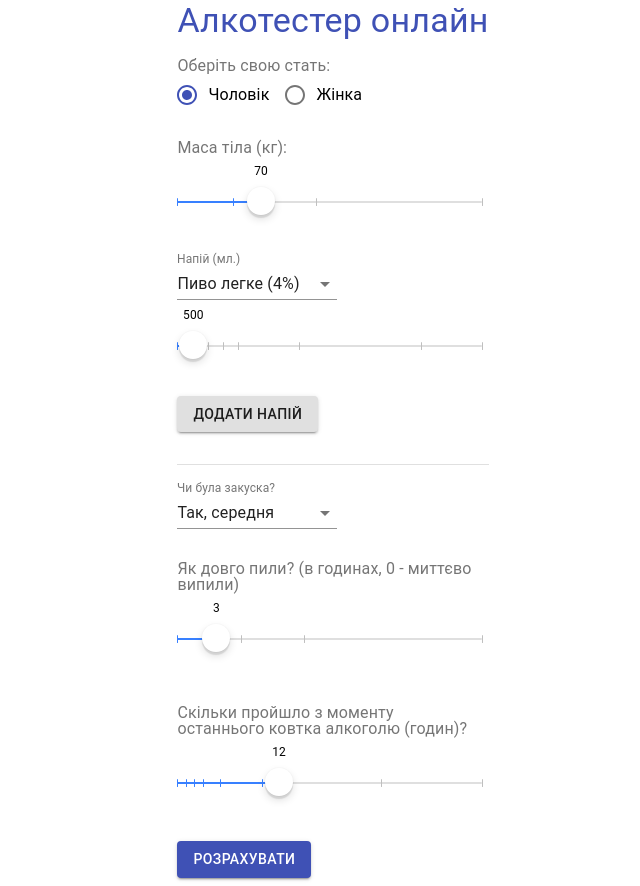
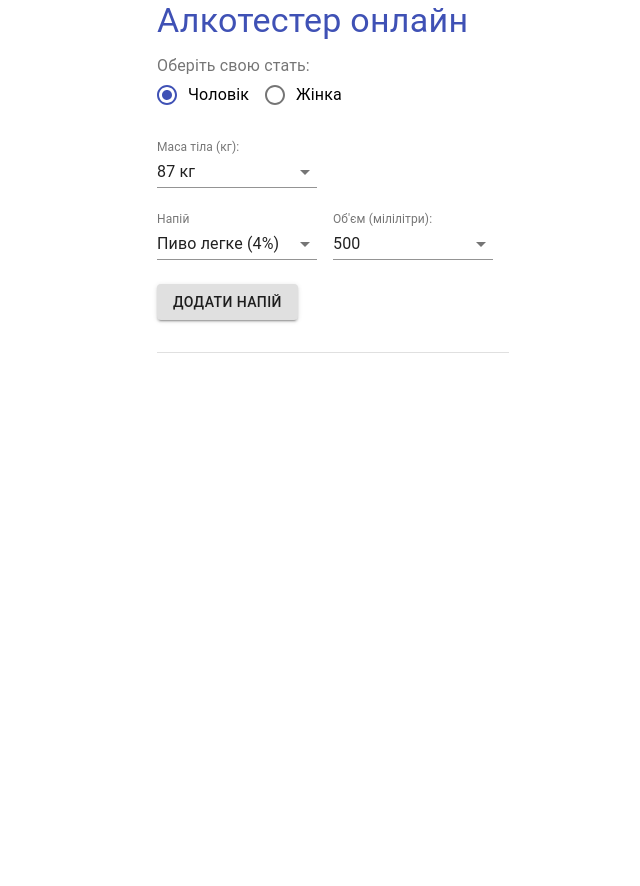
Before and after one commit to belushkin/alcotester, a React (Create React App) app: page / in a window 1280 px wide. Shown: the whole page, without its empty margins (307-947 px from the left). After the commit the page ends 800 px from the top, so only its background shows below. Built offline with nearby package versions, Linux system fonts and the light colour scheme.

Commit message:
Removed sliders

```diff
--- a/src/components/Form.js
+++ b/src/components/Form.js
@@ -1,6 +1,6 @@
 import React, { useState } from 'react';
-import BodyWeightSlider from './weight/BodyWeightSlider';
-import DrinkSelectAndSlider from './drink/DrinkSelectAndSlider';
+import BodyWeightSelect from './weight/BodyWeightSelect';
+import DrinkSelect from './drink/DrinkSelect';
 import SnackSelect from './snack/SnackSelect';
 import DurationDrinkSlider from './duration/DurationDrinkSlider';
 import TimePassedSlider from './time/TimePassedSlider';
@@ -20,7 +20,7 @@ import {
 
 export default function Form() {
   const [gender, setGender] = useState("male");
-  const [weight, setWeight] = useState(70);
+  const [weight, setWeight] = useState(87);
   const [drinks, setDrinks] = useState([{
     drink:4.0,
     amount:500
@@ -88,15 +88,15 @@ export default function Form() {
 
         <Box component="div" mt={3}>
           <FormControl component="fieldset">
-            <BodyWeightSlider
-              value={weight}
-              onChange={(e, value) => setWeight(value)}
-            ></BodyWeightSlider>
+            <BodyWeightSelect
+              weight={weight}
+              onChange={(e, value) => setWeight(value.props.value)}
+            ></BodyWeightSelect>
           </FormControl>
         </Box>
 
         {drinks.map((item, index) => (
-          <DrinkSelectAndSlider
+          <DrinkSelect
             key={index}
             index={index}
             drink={item['drink']}
@@ -104,15 +104,15 @@ export default function Form() {
             onChange={(e, value) => onChangeDrink(e, value, index)}
             onDelete={(e, value) => onDeleteDrink(e, value, index)}
             onAdd={() => onAddDrink()}
-            onChangeDrinkAmount={(e, value) => onChangeDrinkAmount(e, value, index)}
-          ></DrinkSelectAndSlider>
+            onChangeDrinkAmount={(e, value) => onChangeDrinkAmount(e, value.props.value, index)}
+          ></DrinkSelect>
         ))}
 
         <Box component="div" mt={4}>
           <Divider />
         </Box>
 
-        <SnackSelect
+        {/* <SnackSelect
           snack={snack}
           onChange={e => setSnack(e.target.value)}
         ></SnackSelect>
@@ -142,7 +142,7 @@ export default function Form() {
           snack={snack}
           duration={duration}
           time={time}
-        ></Result>
+        ></Result> */}
       </form>
     </Box>
   );
--- a/src/components/drink/DrinkSelectAndSlider.js
+++ b/src/components/drink/DrinkSelect.js
@@ -1,4 +1,3 @@
-import DrinkSlider from './DrinkSlider';
 import { makeStyles } from '@material-ui/core/styles';
 import {
   Button,
@@ -13,10 +12,11 @@ import {
 const useStyles = makeStyles((theme) => ({
   formControl: {
     minWidth: 160,
+    margin: theme.spacing(0, 2, 3, 0),
   },
 }));
 
-export default function DrinkSelectAndSlider(props) {
+export default function DrinkSelect(props) {
   const classes = useStyles();
 
   const deleteDrinkButton = (props.index === 0) ? "" :
@@ -29,7 +29,7 @@ export default function DrinkSelectAndSlider(props) {
   return (
     <Box component="div" mb={3}>
       <FormControl component="fieldset" className={classes.formControl}>
-        <InputLabel id="select-drink-label">Напій (мл.)</InputLabel>
+        <InputLabel id="select-drink-label">Напій</InputLabel>
         <Select
           labelId="select-drink-label"
           id="select-drink"
@@ -66,7 +66,19 @@ export default function DrinkSelectAndSlider(props) {
           <MenuItem value={95.0}>Спирт (95%)</MenuItem>
         </Select>
       </FormControl>
-      <DrinkSlider onChange={props.onChangeDrinkAmount} value={props.amount}></DrinkSlider>
+      <FormControl component="fieldset" className={classes.formControl}>
+        <InputLabel id="select-volume-label">Об'єм (мілілітри):</InputLabel>
+        <Select
+          labelId="select-volume-label"
+          id="select-volume"
+          value={props.amount}
+          onChange={props.onChangeDrinkAmount}
+        >
+          {
+            Array(201).fill().map((_, i) => <MenuItem key={i} value={i*50}>{i*50}</MenuItem>)
+          }
+        </Select>
+      </FormControl>
       <Grid container direction="row" justify="space-between" alignItems="center">
         <Grid item>
           <Button variant="contained" onClick={props.onAdd}>Додати напій</Button>
--- a/src/components/drink/DrinkSlider.js
+++ /dev/null
@@ -1,114 +0,0 @@
-import {withStyles, makeStyles} from '@material-ui/core/styles';
-import {FormLabel} from '@material-ui/core';
-import Slider from '@material-ui/core/Slider';
-
-const useStyles = makeStyles((theme) => ({
-  root: {
-    width: 305,
-  },
-  margin: {
-    height: theme.spacing(3),
-  },
-}));
-
-const iOSBoxShadow =
-  "0 3px 1px rgba(0,0,0,0.1),0 4px 8px rgba(0,0,0,0.13),0 0 0 1px rgba(0,0,0,0.02)";
-
-const marks = [
-  {
-    value: 0
-  },
-  {
-    value: 500
-  },
-  {
-    value: 1000
-  },
-  {
-    value: 1500
-  },
-  {
-    value: 2000
-  },
-  {
-    value: 4000
-  },
-  {
-    value: 8000
-  },
-  {
-    value: 10000
-  },
-];
-
-const CustomSlider = withStyles({
-  root: {
-    color: "#3880ff",
-    height: 2,
-    padding: "45px 0"
-  },
-  thumb: {
-    height: 28,
-    width: 28,
-    backgroundColor: "#fff",
-    boxShadow: iOSBoxShadow,
-    marginTop: -14,
-    marginLeft: -14,
-    "&:focus, &:hover, &$active": {
-      boxShadow:
-        "0 3px 1px rgba(0,0,0,0.1),0 4px 8px rgba(0,0,0,0.3),0 0 0 1px rgba(0,0,0,0.02)",
-      // Reset on touch devices, it doesn't add specificity
-      "@media (hover: none)": {
-        boxShadow: iOSBoxShadow
-      }
-    }
-  },
-  active: {},
-  valueLabel: {
-    left: "calc(-50% + 12px)",
-    top: -22,
-    "& *": {
-      background: "transparent",
-      color: "#000"
-    }
-  },
-  track: {
-    height: 2
-  },
-  rail: {
-    height: 2,
-    opacity: 0.5,
-    backgroundColor: "#bfbfbf"
-  },
-  mark: {
-    backgroundColor: "#bfbfbf",
-    height: 8,
-    width: 1,
-    marginTop: -3
-  },
-  markActive: {
-    opacity: 1,
-    backgroundColor: "currentColor"
-  }
-})(Slider);
-
-export default function DrinkSlider(props) {
-  const classes = useStyles();
-
-  return (
-    <div className={classes.root}>
-      {/* <FormLabel component="legend">Маса тіла (кг):</FormLabel> */}
-      <CustomSlider
-        defaultValue={500}
-        onChange={props.onChange}
-        value={props.value}
-        aria-labelledby="discrete-slider"
-        valueLabelDisplay="on"
-        step={50}
-        marks={marks}
-        min={0}
-        max={10000}
-      />
-    </div>
-  );
-}
--- /dev/null
+++ b/src/components/weight/BodyWeightSelect.js
@@ -0,0 +1,36 @@
+import { makeStyles } from '@material-ui/core/styles';
+import {
+  Box,
+  FormControl,
+  InputLabel,
+  Select,
+  MenuItem,
+} from '@material-ui/core';
+
+const useStyles = makeStyles((theme) => ({
+  formControl: {
+    minWidth: 160,
+  },
+}));
+
+export default function BodyWeightSelect(props) {
+  const classes = useStyles();
+
+  return (
+    <Box component="div" mb={3}>
+      <FormControl component="fieldset" className={classes.formControl}>
+        <InputLabel id="select-weight-label">Маса тіла (кг):</InputLabel>
+        <Select
+          labelId="select-weight-label"
+          id="select-weight"
+          value={props.weight}
+          onChange={props.onChange}
+        >
+          {
+            Array(111).fill().map((_, i) => <MenuItem key={i} value={i+40}>{i+40} кг</MenuItem>)
+          }
+        </Select>
+      </FormControl>
+    </Box>
+  );
+}
--- a/src/components/weight/BodyWeightSlider.js
+++ /dev/null
@@ -1,101 +0,0 @@
-import {withStyles, makeStyles} from '@material-ui/core/styles';
-import {FormLabel} from '@material-ui/core';
-import Slider from '@material-ui/core/Slider';
-
-const useStyles = makeStyles((theme) => ({
-  root: {
-    width: 305,
-  },
-  margin: {
-    height: theme.spacing(3),
-  },
-}));
-
-const iOSBoxShadow =
-  "0 3px 1px rgba(0,0,0,0.1),0 4px 8px rgba(0,0,0,0.13),0 0 0 1px rgba(0,0,0,0.02)";
-
-const marks = [
-  {
-    value: 40
-  },
-  {
-    value: 60
-  },
-  {
-    value: 90
-  },
-  {
-    value: 150
-  },
-];
-
-const BodySlider = withStyles({
-  root: {
-    color: "#3880ff",
-    height: 2,
-    padding: "45px 0"
-  },
-  thumb: {
-    height: 28,
-    width: 28,
-    backgroundColor: "#fff",
-    boxShadow: iOSBoxShadow,
-    marginTop: -14,
-    marginLeft: -14,
-    "&:focus, &:hover, &$active": {
-      boxShadow:
-        "0 3px 1px rgba(0,0,0,0.1),0 4px 8px rgba(0,0,0,0.3),0 0 0 1px rgba(0,0,0,0.02)",
-      // Reset on touch devices, it doesn't add specificity
-      "@media (hover: none)": {
-        boxShadow: iOSBoxShadow
-      }
-    }
-  },
-  active: {},
-  valueLabel: {
-    left: "calc(-50% + 12px)",
-    top: -22,
-    "& *": {
-      background: "transparent",
-      color: "#000"
-    }
-  },
-  track: {
-    height: 2
-  },
-  rail: {
-    height: 2,
-    opacity: 0.5,
-    backgroundColor: "#bfbfbf"
-  },
-  mark: {
-    backgroundColor: "#bfbfbf",
-    height: 8,
-    width: 1,
-    marginTop: -3
-  },
-  markActive: {
-    opacity: 1,
-    backgroundColor: "currentColor"
-  }
-})(Slider);
-
-export default function BodyWeightSlider(props) {
-  const classes = useStyles();
-
-  return (
-    <div className={classes.root}>
-      <FormLabel component="legend">Маса тіла (кг):</FormLabel>
-      <BodySlider
-        onChange={props.onChange}
-        value={props.value}
-        aria-labelledby="discrete-slider"
-        valueLabelDisplay="on"
-        step={1}
-        marks={marks}
-        min={40}
-        max={150}
-      />
-    </div>
-  );
-}
```
